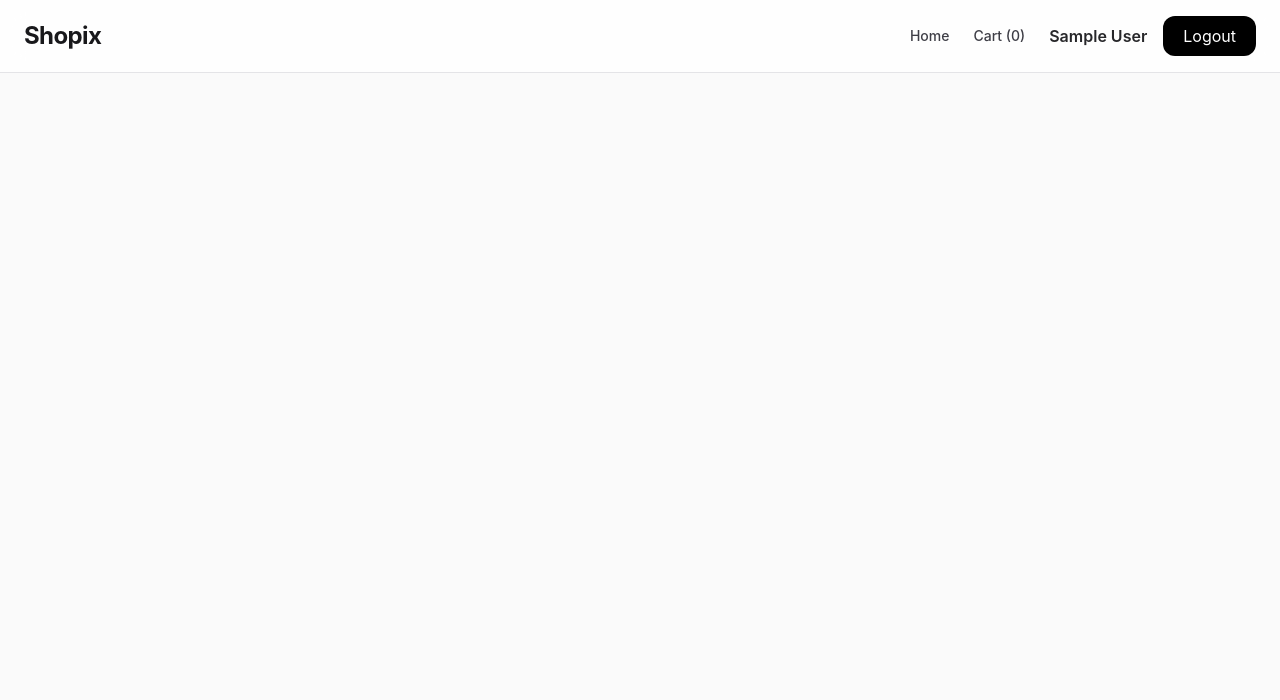
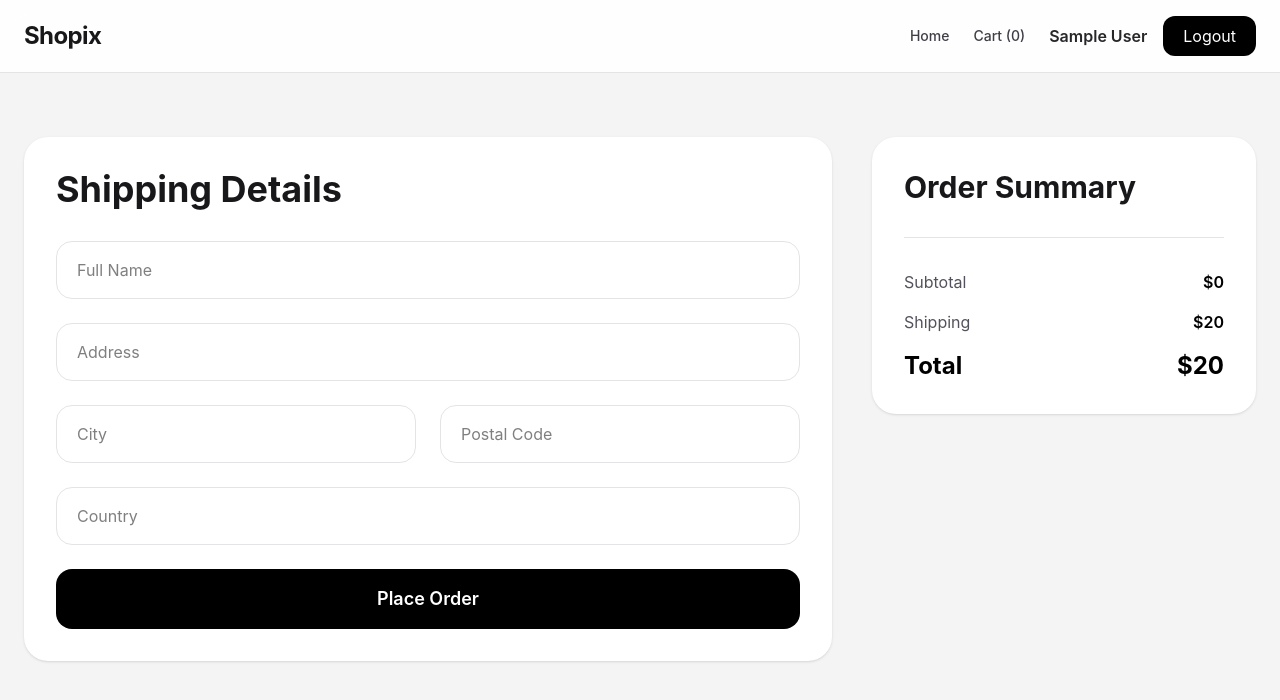
Before and after one commit to urvijahir/shopix, a React (Vite) app in the folder client/: page /checkout in a window 1280 px wide. Shown: the top 700 px of the page. Built offline with nearby package versions, Linux system fonts and the light colour scheme; sample sign-in values are in the browser's storage.

Commit message:
Add checkout page with shipping form and order summary

```diff
--- a/client/src/App.jsx
+++ b/client/src/App.jsx
@@ -8,6 +8,7 @@ import RegisterPage from "./pages/RegisterPage";
 import CartPage from "./pages/CartPage";
 import ProductDetailsPage from "./pages/ProductDetailsPage";
 import PrivateRoute from "./components/PrivateRoute";
+import CheckoutPage from "./pages/CheckoutPage";
 
 function App() {
   return (
@@ -20,6 +21,7 @@ function App() {
         <Route path="/register" element={<RegisterPage />} />
         <Route element={<PrivateRoute />}>
           <Route path="/cart" element={<CartPage />} />
+          <Route path="/checkout" element={<CheckoutPage />} />
         </Route>
         <Route path="/product/:id" element={<ProductDetailsPage />} />
       </Routes>
--- a/client/src/pages/CartPage.jsx
+++ b/client/src/pages/CartPage.jsx
@@ -1,5 +1,5 @@
 import { useSelector, useDispatch } from "react-redux";
-
+import { Link } from "react-router-dom";
 import {
   removeFromCart,
   increaseQuantity,
@@ -76,6 +76,12 @@ function CartPage() {
             <h2 className="text-2xl font-bold">Total</h2>
 
             <span className="text-3xl font-bold">${totalPrice}</span>
+            <Link
+              to="/checkout"
+              className="mt-6 inline-block rounded-2xl bg-black px-8 py-4 text-lg font-semibold text-white transition hover:scale-105"
+            >
+              Proceed To Checkout
+            </Link>
           </div>
         </div>
       )}
--- /dev/null
+++ b/client/src/pages/CheckoutPage.jsx
@@ -0,0 +1,206 @@
+import { useState } from "react";
+
+import { useSelector, useDispatch } from "react-redux";
+
+import { motion } from "framer-motion";
+
+function CheckoutPage() {
+  const dispatch = useDispatch();
+
+  const { cartItems } = useSelector((state) => state.cart);
+
+  const [orderPlaced, setOrderPlaced] = useState(false);
+
+  const [shippingData, setShippingData] = useState({
+    fullName: "",
+    address: "",
+    city: "",
+    postalCode: "",
+    country: "",
+  });
+
+  const handleChange = (e) => {
+    setShippingData({
+      ...shippingData,
+      [e.target.name]: e.target.value,
+    });
+  };
+
+  const subtotal = cartItems.reduce(
+    (acc, item) => acc + item.price * item.quantity,
+    0,
+  );
+
+  const shippingPrice = subtotal > 500 ? 0 : 20;
+
+  const totalPrice = subtotal + shippingPrice;
+
+  const submitHandler = (e) => {
+    e.preventDefault();
+
+    setOrderPlaced(true);
+
+    setShippingData({
+      fullName: "",
+      address: "",
+      city: "",
+      postalCode: "",
+      country: "",
+    });
+  };
+
+  return (
+    <section className="min-h-screen bg-zinc-100 px-6 py-16">
+      <div className="mx-auto grid max-w-7xl gap-10 lg:grid-cols-3">
+        {/* LEFT */}
+        <motion.div
+          initial={{ opacity: 0, y: 40 }}
+          animate={{ opacity: 1, y: 0 }}
+          transition={{ duration: 0.5 }}
+          className="lg:col-span-2"
+        >
+          <div className="rounded-3xl bg-white p-8 shadow-sm">
+            <h1 className="mb-8 text-4xl font-bold text-zinc-900">
+              Shipping Details
+            </h1>
+
+            <form onSubmit={submitHandler} className="space-y-6">
+              <input
+                type="text"
+                name="fullName"
+                placeholder="Full Name"
+                value={shippingData.fullName}
+                onChange={handleChange}
+                className="w-full rounded-2xl border border-zinc-200 px-5 py-4 outline-none focus:border-black"
+                required
+              />
+
+              <input
+                type="text"
+                name="address"
+                placeholder="Address"
+                value={shippingData.address}
+                onChange={handleChange}
+                className="w-full rounded-2xl border border-zinc-200 px-5 py-4 outline-none focus:border-black"
+                required
+              />
+
+              <div className="grid gap-6 md:grid-cols-2">
+                <input
+                  type="text"
+                  name="city"
+                  placeholder="City"
+                  value={shippingData.city}
+                  onChange={handleChange}
+                  className="w-full rounded-2xl border border-zinc-200 px-5 py-4 outline-none focus:border-black"
+                  required
+                />
+
+                <input
+                  type="text"
+                  name="postalCode"
+                  placeholder="Postal Code"
+                  value={shippingData.postalCode}
+                  onChange={handleChange}
+                  className="w-full rounded-2xl border border-zinc-200 px-5 py-4 outline-none focus:border-black"
+                  required
+                />
+              </div>
+
+              <input
+                type="text"
+                name="country"
+                placeholder="Country"
+                value={shippingData.country}
+                onChange={handleChange}
+                className="w-full rounded-2xl border border-zinc-200 px-5 py-4 outline-none focus:border-black"
+                required
+              />
+
+              <button
+                type="submit"
+                className="w-full rounded-2xl bg-black py-4 text-lg font-semibold text-white transition hover:scale-[1.01]"
+              >
+                Place Order
+              </button>
+            </form>
+
+            {/* SUCCESS MESSAGE */}
+            {orderPlaced && (
+              <motion.div
+                initial={{ opacity: 0, y: 20 }}
+                animate={{ opacity: 1, y: 0 }}
+                transition={{ duration: 0.4 }}
+                className="mt-8 rounded-3xl border border-green-200 bg-green-50 p-6"
+              >
+                <h2 className="text-2xl font-bold text-green-700">
+                  Order Placed Successfully 🎉
+                </h2>
+
+                <p className="mt-2 text-zinc-600">
+                  Thank you for shopping with Shopix Store.
+                </p>
+              </motion.div>
+            )}
+          </div>
+        </motion.div>
+
+        {/* RIGHT */}
+        <motion.div
+          initial={{ opacity: 0, x: 40 }}
+          animate={{ opacity: 1, x: 0 }}
+          transition={{ duration: 0.5 }}
+        >
+          <div className="sticky top-24 rounded-3xl bg-white p-8 shadow-sm">
+            <h2 className="mb-8 text-3xl font-bold text-zinc-900">
+              Order Summary
+            </h2>
+
+            <div className="space-y-5">
+              {cartItems.map((item) => (
+                <div
+                  key={item.id}
+                  className="flex items-center justify-between"
+                >
+                  <div>
+                    <p className="font-semibold text-zinc-800">{item.title}</p>
+
+                    <span className="text-sm text-zinc-500">
+                      Qty: {item.quantity}
+                    </span>
+                  </div>
+
+                  <p className="font-semibold">${item.price * item.quantity}</p>
+                </div>
+              ))}
+            </div>
+
+            <div className="my-8 border-t border-zinc-200"></div>
+
+            <div className="space-y-4">
+              <div className="flex items-center justify-between">
+                <span className="text-zinc-600">Subtotal</span>
+
+                <span className="font-semibold">${subtotal}</span>
+              </div>
+
+              <div className="flex items-center justify-between">
+                <span className="text-zinc-600">Shipping</span>
+
+                <span className="font-semibold">${shippingPrice}</span>
+              </div>
+
+              <div className="flex items-center justify-between text-2xl font-bold">
+                <span>Total</span>
+
+                <span>${totalPrice}</span>
+              </div>
+            </div>
+          </div>
+        </motion.div>
+      </div>
+    </section>
+  );
+}
+
+export default CheckoutPage;
```
